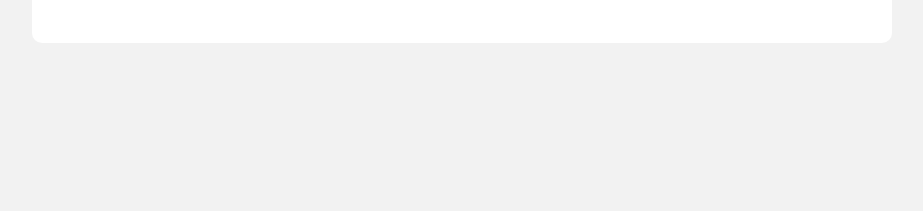
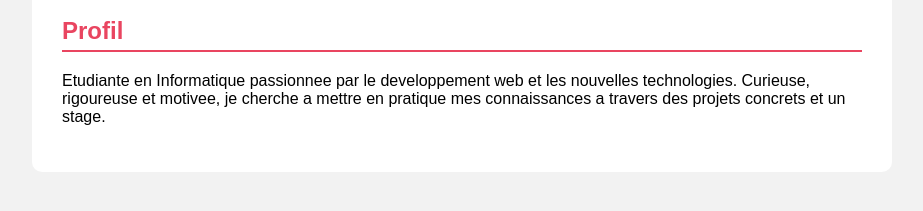
Before and after one commit to divine-svg/mon-cv, a plain HTML site: page index.html in a window 1280 px wide. Shown: the part 185-396 px from the top of the page, without its empty margins (178-1101 px from the left). Drawn offline with Linux system fonts and the light colour scheme.

Commit message:
ajout de la description du profil

```diff
--- a/index.html
+++ b/index.html
@@ -13,7 +13,10 @@
             <p class="titre-pro">Etudiante en Informatique | Developpeuse Web en formation</p>
             <p>Cotonou, Benin | divine.akoha@email.com | +229 01 XX XX XX XX | LinkedIn : Divine AKOHA</p>
         </header>
-        <!-- DESCRIPTION -->
+        <section>
+            <h2>Profil</h2>
+            <p>Etudiante en Informatique passionnee par le developpement web et les nouvelles technologies. Curieuse, rigoureuse et motivee, je cherche a mettre en pratique mes connaissances a travers des projets concrets et un stage.</p>
+        </section>
         <!-- FORMATIONS -->
         <!-- EXPERIENCES -->
         <!-- COMPETENCES -->
```
